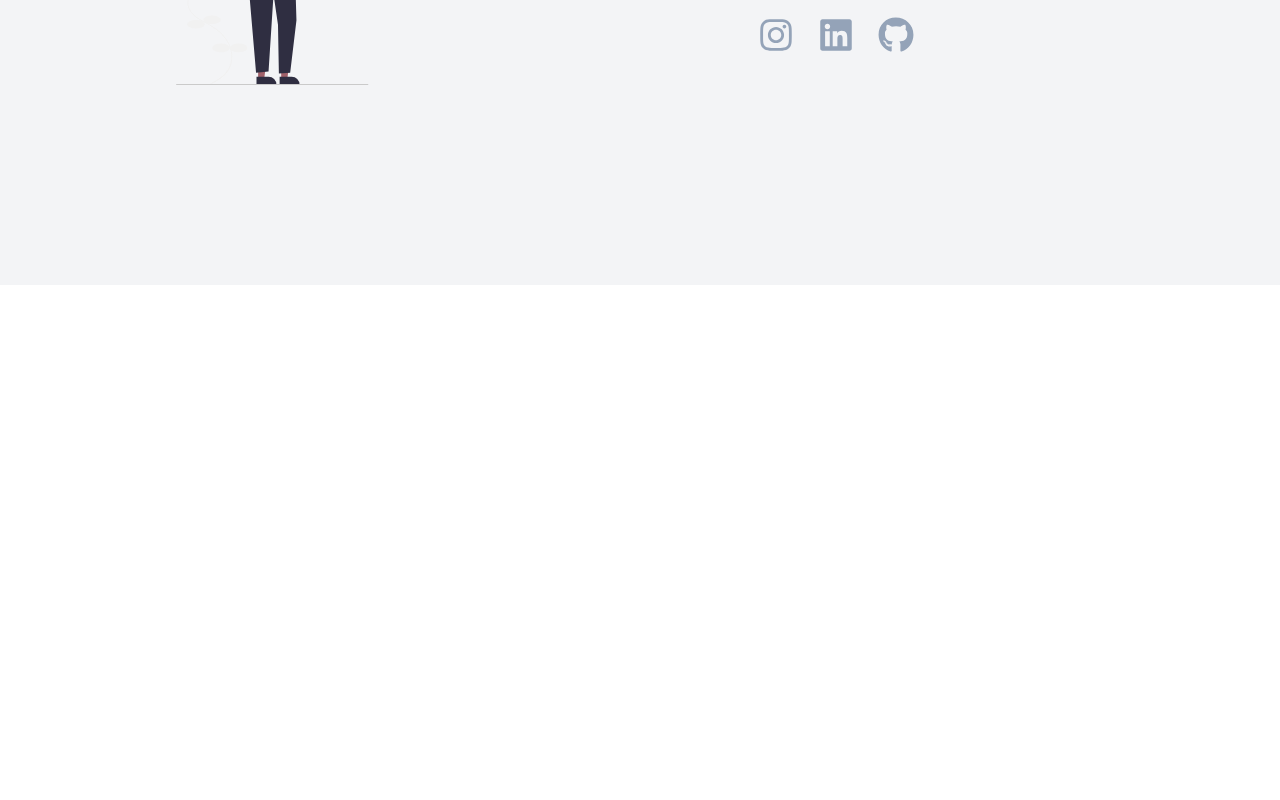
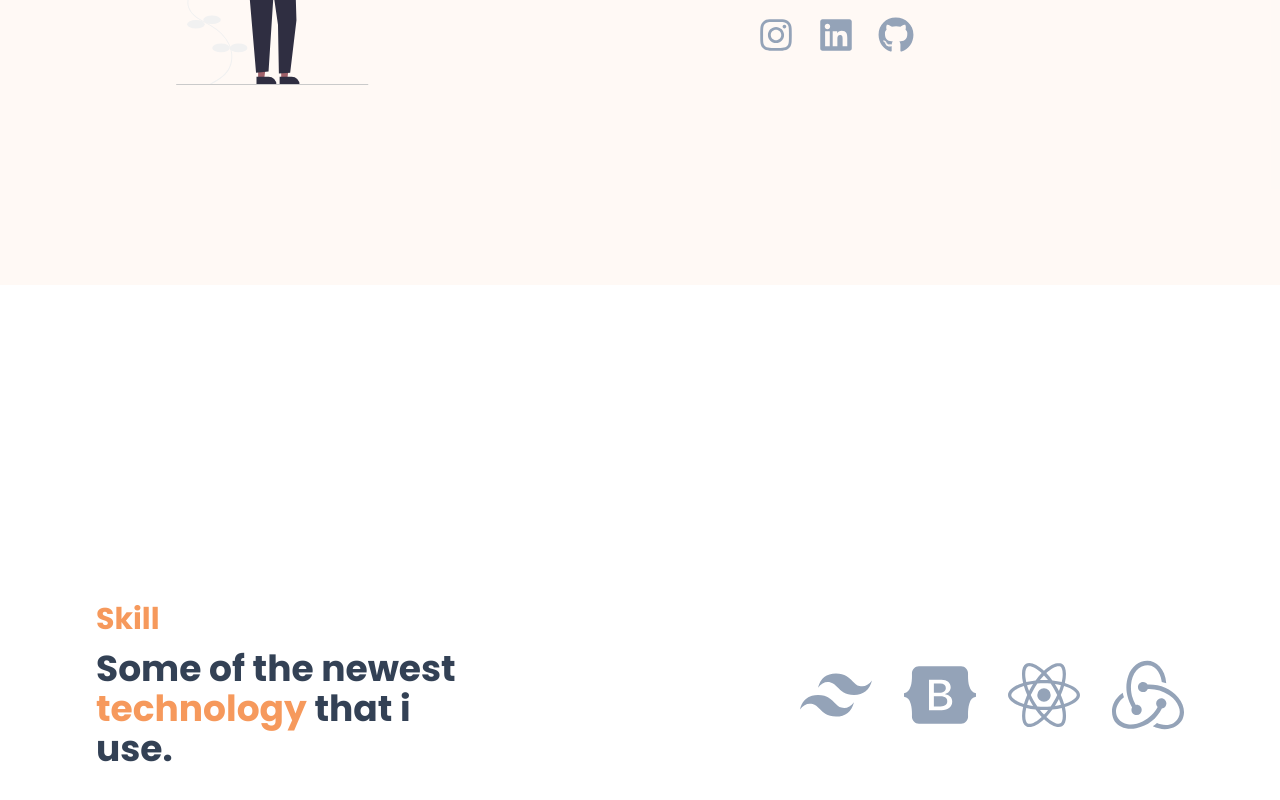
Before and after one commit to dennywr/portofolio, a React (Vite) app: page / in a window 1280 px wide. Shown: the part 1082-1882 px from the top of the page. Before the commit the page ends 1367 px from the top, so only its background shows below. Built offline with nearby package versions, Linux system fonts and the light colour scheme.

Commit message:
create Skill component

```diff
--- a/src/App.jsx
+++ b/src/App.jsx
@@ -1,6 +1,7 @@
 import About from "./components/About/About";
 import Hero from "./components/Hero/Hero";
 import Navbar from "./components/Navbar/Navbar";
+import Skill from "./components/Skill/Skill";
 
 function App() {
   // #EADFB4
@@ -12,6 +13,7 @@ function App() {
       <Navbar />
       <Hero />
       <About />
+      <Skill />
     </>
   );
 }
--- a/src/components/About/About.jsx
+++ b/src/components/About/About.jsx
@@ -4,7 +4,7 @@ import { FaGithub, FaInstagram, FaLinkedin } from "react-icons/fa";
 
 export default function About() {
   return (
-    <section className="mt-44 bg-gray-100 py-36 text-center lg:py-44 xl:py-48">
+    <section className="mt-44 bg-primary/[.06] py-36 text-center lg:py-44 xl:py-48">
       <div className="container mx-auto md:flex md:justify-between">
         <div className="mx-auto mb-2 w-1/2 md:w-3/4">
           <img
--- a/src/components/Navbar/Navbar.jsx
+++ b/src/components/Navbar/Navbar.jsx
@@ -12,15 +12,10 @@ export default function Navbar() {
           Denny<span className="text-primary">wr.</span>
         </div>
         <ul className="hidden justify-between font-semibold md:flex md:gap-10">
-          <li className="cursor-pointer text-primary duration-200 ease-in-out hover:text-slate-700 hover:underline hover:underline-offset-8">
-            About
-          </li>
-          <li className="cursor-pointer text-primary duration-200 ease-in-out hover:text-slate-700 hover:underline hover:underline-offset-8">
-            Project
-          </li>
-          <li className="cursor-pointer text-primary duration-200 ease-in-out hover:text-slate-700 hover:underline hover:underline-offset-8">
-            Contact
-          </li>
+          <li className="nav-list">About</li>
+          <li className="nav-list">Skill</li>
+          <li className="nav-list">Project</li>
+          <li className="nav-list">Contact</li>
         </ul>
         <button className="hidden md:inline-block">
           <CiCloudMoon size={35} />
@@ -40,6 +35,9 @@ export default function Navbar() {
         <Link className="hamburger-list" to="#about">
           About
         </Link>
+        <Link className="hamburger-list" to="#skill">
+          Skill
+        </Link>
         <Link className="hamburger-list" to="#project">
           Project
         </Link>
--- /dev/null
+++ b/src/components/Skill/Skill.jsx
@@ -0,0 +1,32 @@
+import { IconContext } from "react-icons";
+import { SiTailwindcss, SiReact, SiBootstrap, SiRedux } from "react-icons/si";
+export default function Skill() {
+  return (
+    <section className="container mx-auto">
+      <div className="container flex h-screen flex-col items-center justify-center  md:flex-row md:justify-between">
+        <div className="w-1/2 space-y-3 text-center font-bold text-slate-700 md:text-left">
+          <h1 className="text-xl text-primary lg:text-2xl xl:text-3xl">
+            Skill
+          </h1>
+          <h3 className="text-md sm:text-xl md:w-[90%] md:text-2xl lg:w-[75%] lg:text-3xl xl:w-2/3 xl:text-4xl">
+            Some of the newest <span className="text-primary">technology</span>{" "}
+            that i use.
+          </h3>
+        </div>
+        <div className="mt-5 flex justify-between space-x-8">
+          <IconContext.Provider
+            value={{
+              className:
+                "text-slate-400 text-4xl md:text-5xl lg:text-6xl xl:text-7xl",
+            }}
+          >
+            <SiTailwindcss />
+            <SiBootstrap />
+            <SiReact />
+            <SiRedux />
+          </IconContext.Provider>
+        </div>
+      </div>
+    </section>
+  );
+}
--- a/src/index.css
+++ b/src/index.css
@@ -11,6 +11,10 @@
   @apply p-3 text-primary hover:rounded-full hover:bg-primary hover:px-32 hover:text-white hover:opacity-80;
 }
 
+.nav-list {
+  @apply cursor-pointer text-primary duration-200 ease-in-out hover:text-slate-700 hover:underline hover:underline-offset-8;
+}
+
 .h1-hero {
   @apply text-center text-lg font-bold text-slate-700 sm:text-2xl md:text-left lg:text-left lg:text-4xl xl:text-left xl:text-5xl;
 }
```
